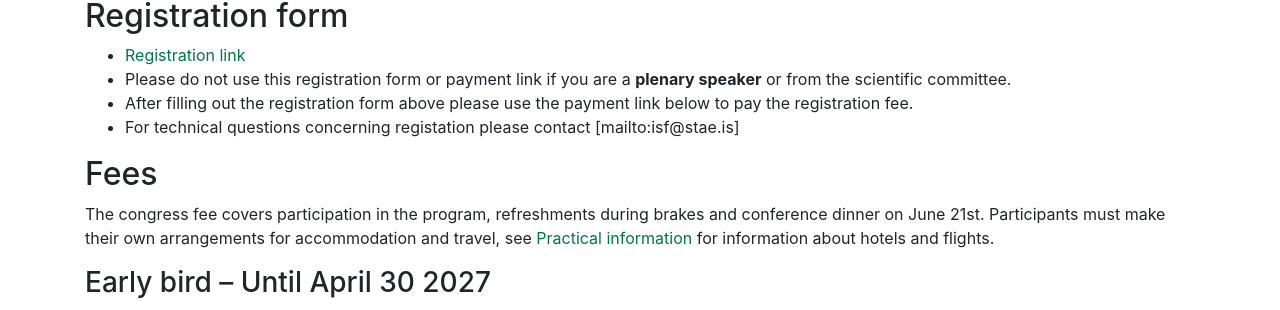
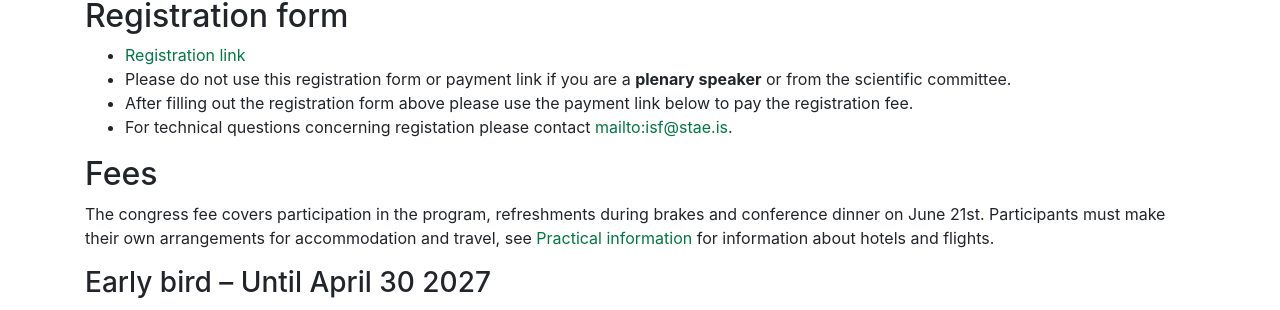
Before and after one commit to IslenskaStaerdfraedafelagid/ncm30-website, a Jekyll site: the page built from registration/index.md, in a window 1280 px wide. Shown: the part 131-441 px from the top of the page. Built offline with Jekyll 4.4.1, drawn with Linux system fonts in a browser that asks for light colours; our own code applies the rules of GitHub Pages for plain Markdown files; part of the change alters nothing that is shown.

```diff
--- a/registration/index.md
+++ b/registration/index.md
@@ -9,7 +9,7 @@ layout: default
 * [Registration link](https://docs.google.com/forms/d/e/1FAIpQLScmWGpLG6n6qVNZHhfiJAn1q7fYPbVGdXTu4WHPJ782NRvIoQ/viewform)
 * Please do not use this registration form or payment link if you are a **plenary speaker** or from the scientific committee.
 * After filling out the registration form above please use the payment link below to pay the registration fee.
-* For technical questions concerning registation please contact [mailto:isf@stae.is]
+* For technical questions concerning registation please contact [mailto:isf@stae.is](isf@stae.is).
 
 ## Fees
 
```
